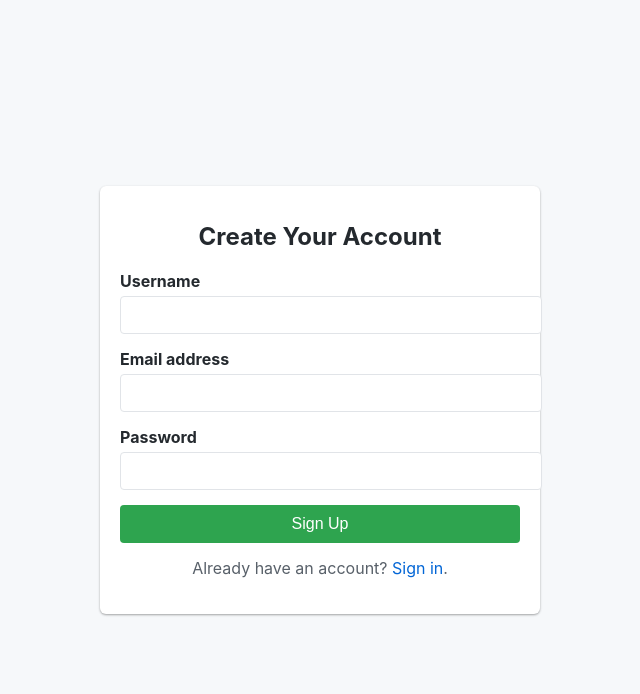
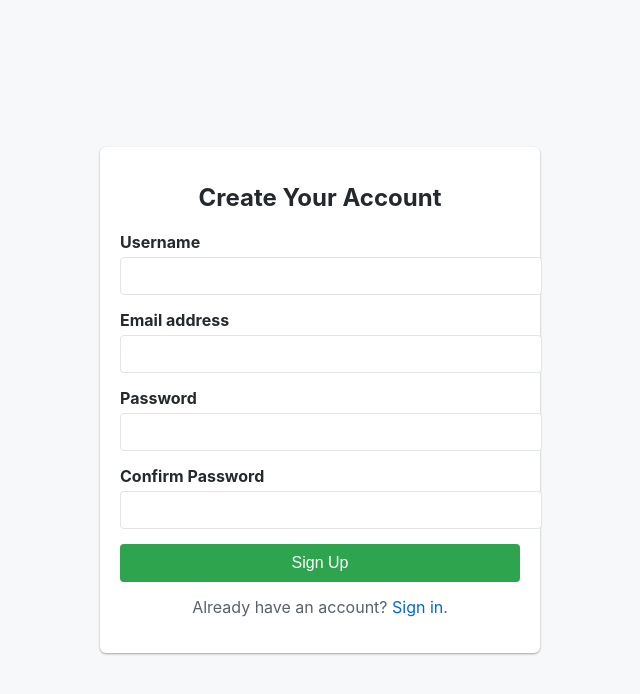
Before and after one commit to upes-open/OSoC-24-descr.ai.be, a plain HTML site: page pages/Authentication/signup.html in a window 1280 px wide. Shown: the whole page, without its empty margins (320-960 px from the left). Drawn offline with Linux system fonts and the light colour scheme.

Commit message:
Updated login page

```diff
--- a/pages/Authentication/signup.html
+++ b/pages/Authentication/signup.html
@@ -24,6 +24,10 @@
                     <input type="password" id="password" name="password" required>
                 </div>
                 <div class="form-group">
+                    <label for="password">Confirm Password</label>
+                    <input type="password" id="password" name="password" required>
+                </div>
+                <div class="form-group">
                     <button type="submit" class="btn">Sign Up</button>
                 </div>
                 <p class="login-link">
```
